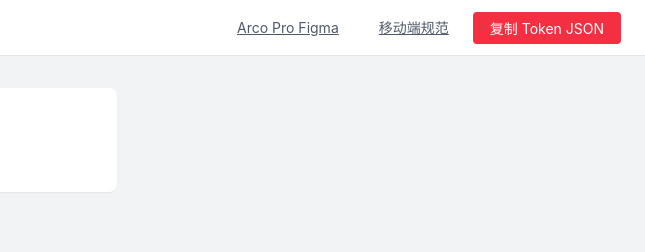
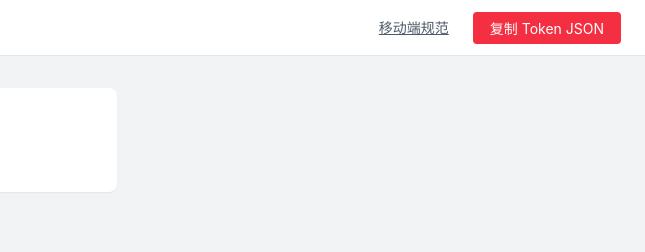
Before and after one commit to XDean-Designer/jianlang-pc-design-spec, a plain HTML site: page index.html in a window 1280 px wide. Shown: the top 252 px of the page, 635-1280 px from the left. Drawn offline with nearby package versions, Linux system fonts and the light colour scheme.

Commit message:
Remove Arco Pro Figma link from header
Co-authored-by: Cursor <cursoragent@cursor.com>

```diff
--- a/index.html
+++ b/index.html
@@ -46,7 +46,6 @@
       <button type="button" class="icon-btn" id="mobileNavBtn" aria-label="打开导航">☰</button>
       <span class="doc-header__title">剑琅管家 · PC 端页面设计规范</span>
       <div class="doc-header__actions">
-        <a href="https://www.figma.com/design/YKaA4EkQ9bcVjeqvKY3tsA/" target="_blank" rel="noopener" class="btn btn--text">Arco Pro Figma</a>
         <a href="https://xdean-designer.github.io/jianlang-design-spec/" target="_blank" rel="noopener" class="btn btn--text">移动端规范</a>
         <button type="button" class="btn btn--primary" id="copyAllTokens">复制 Token JSON</button>
       </div>
```
